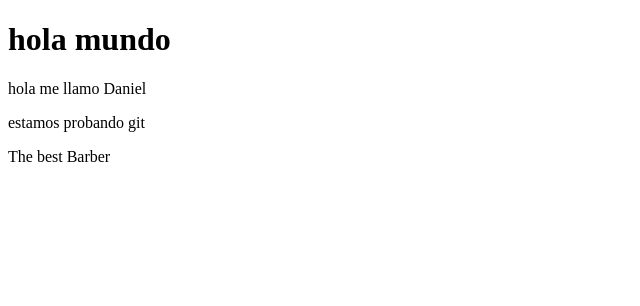
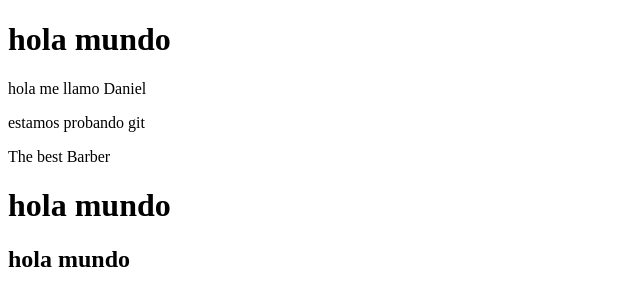
Before and after one commit to Daniel-607/practicaGit1, a plain HTML site: page index.html in a window 1280 px wide. Shown: the whole page, without its empty margins (0-640 px from the left). Drawn offline with Linux system fonts and the light colour scheme.

Commit message:
first branch

```diff
--- a/index.html
+++ b/index.html
@@ -10,5 +10,7 @@
    <p>hola me llamo Daniel</p>
    <p>estamos probando git</p>
    <p> The best Barber </p>
+   <h1>hola mundo</h1>
+   <h2>hola mundo</h2>
 </body>
 </html>
```
